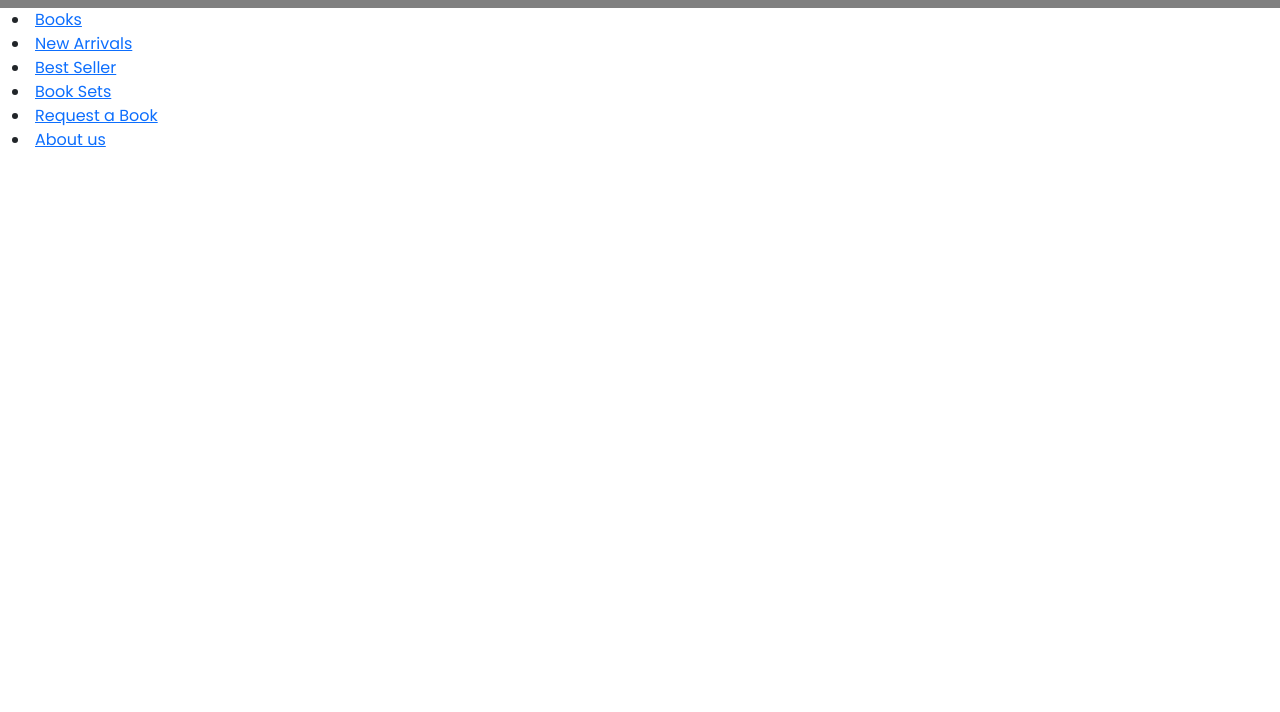
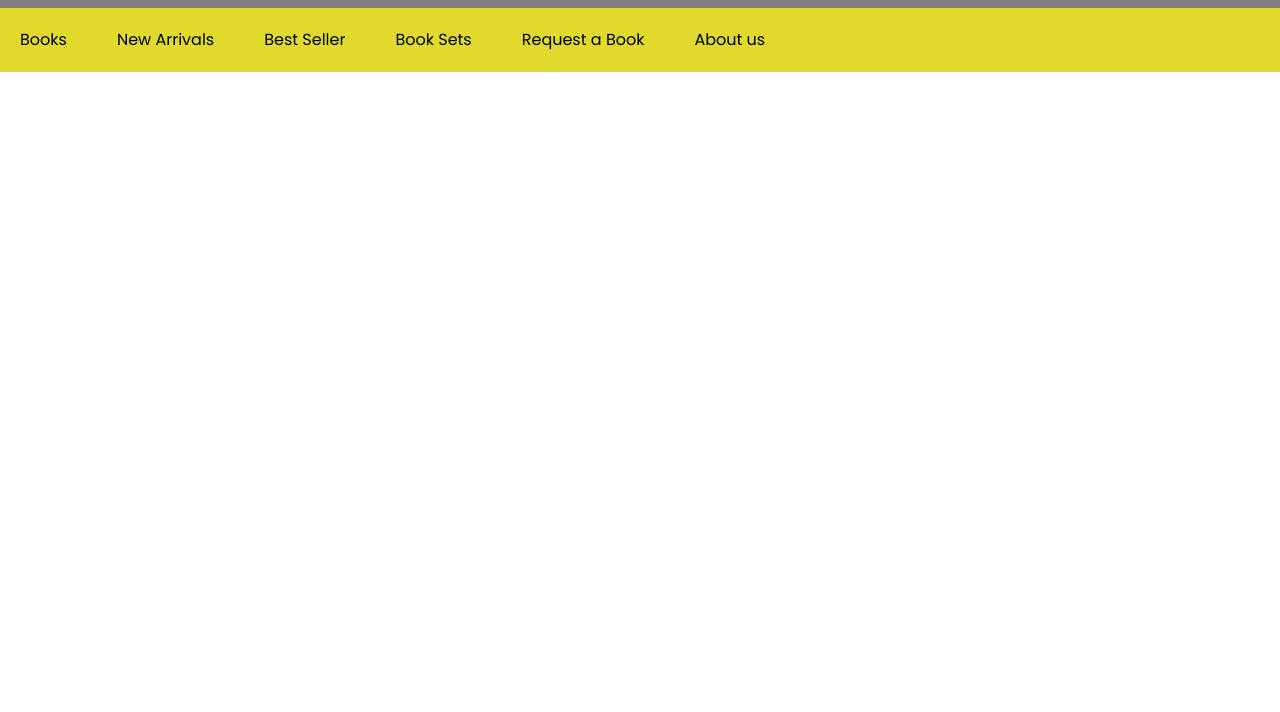
Before and after one commit to TheMohit2003/Books, a plain HTML site: page index.html in a window 1280 px wide. Shown: the part 88-800 px from the top of the page. Drawn offline with nearby package versions, Linux system fonts and the light colour scheme.

Commit message:
added styles to second navbar

```diff
--- a/styles/home.css
+++ b/styles/home.css
@@ -49,3 +49,38 @@ a:hover{
     color: #fff;
     opacity:50%;
 }
+
+/* section of second navbar */
+
+.second-navbar{
+    background-color: rgb(224, 218, 44);
+    color: #fff;
+    display: flex;
+    flex-direction: row;
+    justify-content:flex-start;
+    align-items: center;
+    flex-wrap: wrap;
+    padding: 0 20px 0 20px;
+}
+
+
+.second-navbar li{
+   margin-left: 50px;
+    list-style:none;
+    margin-top: 20px;
+    margin-bottom:20px;
+}
+
+.second-navbar li:nth-of-type(1){
+    margin-left: 0;
+}
+
+.second-navbar li a{
+    text-decoration: none;
+    color: black;
+
+}
+
+.second-navbar li a:hover{
+    color: red;
+}
```
